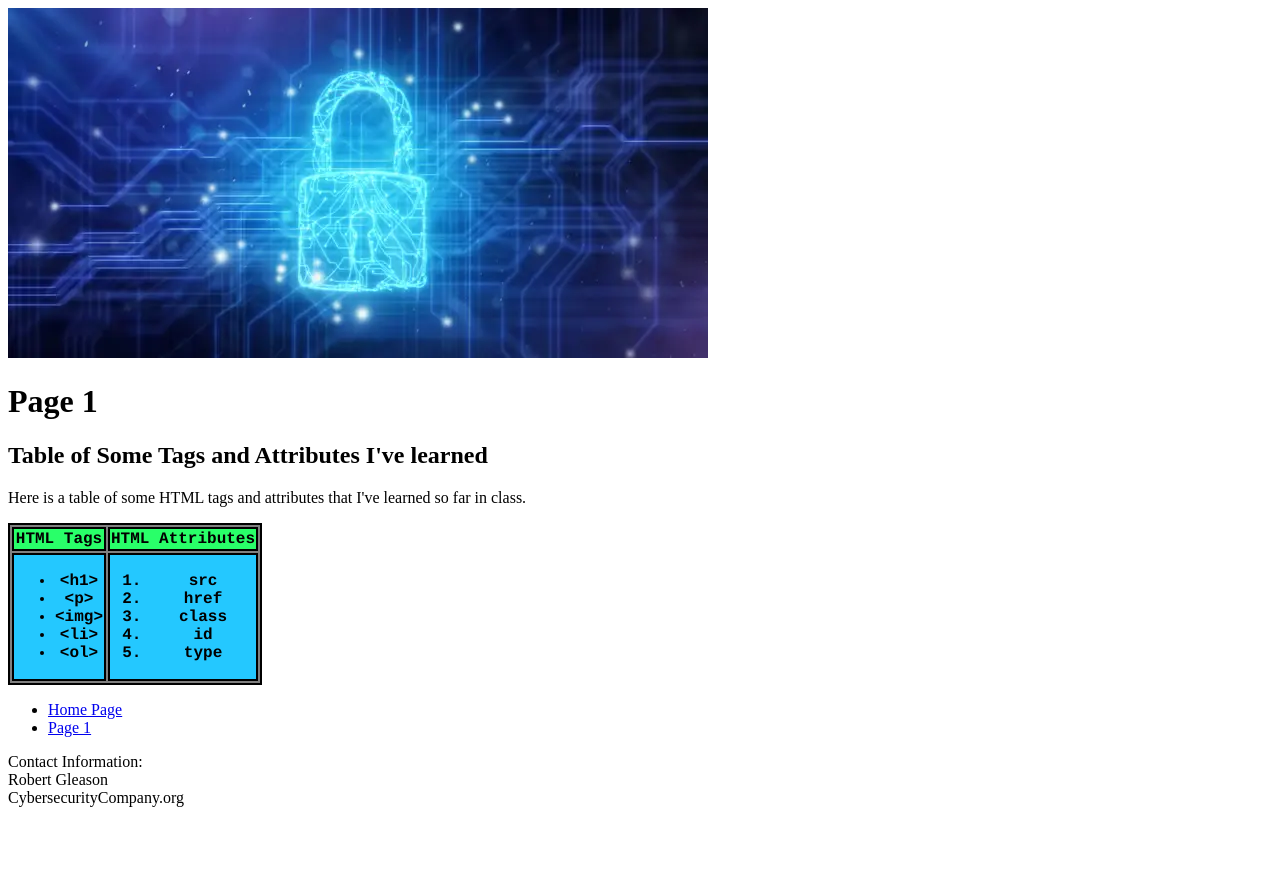
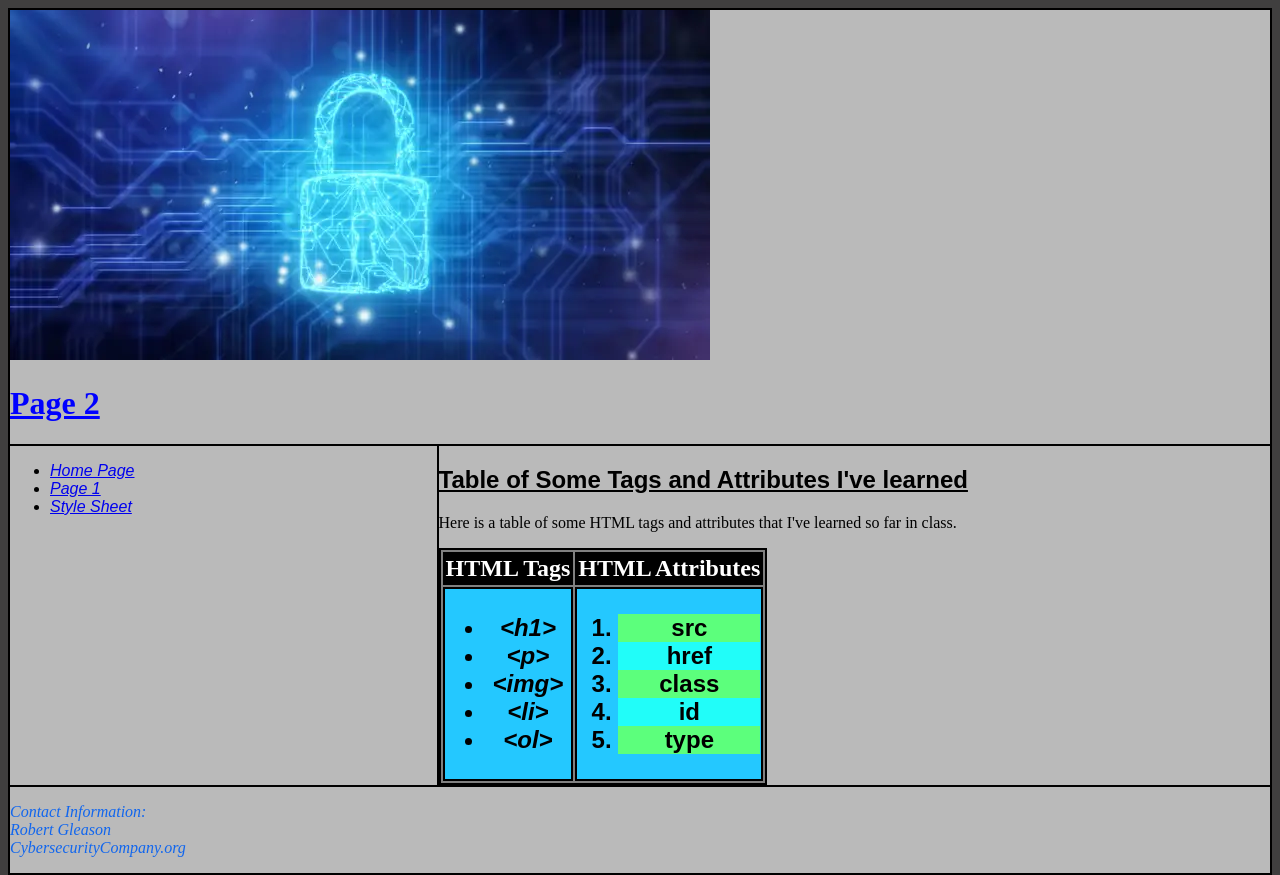
Before and after one commit to RobertGleason2/Internet-Programming-Project-1, a plain HTML site: page page2.html in a window 1280 px wide. Before the commit the page ends 807 px from the top, so only its background shows below. Drawn offline with Linux system fonts and the light colour scheme.

Commit message:
Added a bunch of different CSS and HTML code to edit the design of the pages. Each page now has a link to the CSS style page.

```diff
--- a/page2.html
+++ b/page2.html
@@ -1,3 +1,6 @@
+<!--Robert Gleason-->
+<!--9/25/2023-->
+<!--CPSC 2125-->
 <!DOCTYPE html>
 <html>
 
@@ -9,12 +12,16 @@
 </head>
 
 <body>
+  <div class="layout">
+  <div class="header">
   <header>
-    <img src="images/cybersecuritybanner.jpeg">
+      <img src="images/cybersecuritybanner.jpeg">
+      <h1>Page 2</h1>
   </header>
+  </div>
+    <div class="main">
+  <main>
 
-  <main>
-    <h1>Page 1</h1>
     <h2>Table of Some Tags and Attributes I've learned</h2>
     <p>Here is a table of some HTML tags and attributes that I've learned so far in class.</p>
     <table >
@@ -42,18 +49,19 @@
           </ol>
         </th>
       </tbody>
-
-
     </table>
   </main>
-
+    </div>
+    <div class="nav">
   <nav>
     <ul>
       <li><a href="index.html">Home Page</a></li>
       <li><a href="page1.html">Page 1</a></li>
+      <li><a href=style.css>Style Sheet</a></li>
     </ul>
   </nav>
-
+    </div>
+    <div class="footer">
   <footer>
     <!-- I'm using fake organization company here and don't want to put my phone number in case other people start calling me-->
     <p>Contact Information:<br>
@@ -61,9 +69,9 @@
       CybersecurityCompany.org
     </p>
   </footer>
+    </div>
 
-
-
+  </div>
 </body>
 
 </html>
--- a/style.css
+++ b/style.css
@@ -1,22 +1,133 @@
+/*
+Robert Gleason
+9/25/2023
+CPSC 2125
+*/
 html {
   height: 100%;
   width: 100%;
 }
+
+/* Since most of the stuff on these pages aren't that big, I chose to use a 3x2 grid and specified the dimensions */
+.layout{
+  display: grid;
+  grid-template-rows: 100px 400px 100;
+  grid-template-columns: 200px 600px 200;
+  grid-template-areas:
+    "header header"
+    "nav    main  "
+    "footer footer"
+    ;
+  border: 1px solid black;
+  background-color: #bababa;
+}
+
+.header{
+  grid-area: header;
+  border: 1px solid black;
+  color: blue;
+
+}
+
+.main{
+  grid-area: main;
+  border: 1px solid black;
+}
+
+.nav{
+  grid-area: nav;
+  border: 1px solid black;
+}
+
+.footer{
+  grid-area: footer;
+  border: 1px solid black;
+  font-style: italic;
+  color: #1166ee;
+
+
+}
+
+body{
+  background-color: #403f3f;
+
+}
+
+a.active{
+
+  color: blue;
+
+}
+
+a:hover{
+  color: green !important;
+
+}
+
+a:visited{
+
+  color: red;
+
+}
+
+img{
+  max-width: 80%;
+}
+
+h1{
+
+  font-family:Times New Roman;
+  text-decoration: underline;
+
+}
+
+h2{
+  text-decoration: underline;
+  font-family: sans-serif;
+
+}
+
+/* I don't really know why the second upper level item is not following the rules set and couldn't really figure it out. It has something to do with the nested lists but i couldn't figure them out. */
+/* This will have the ordered list target the even list items*/
+ol>li:nth-child(even){
+  background-color: #21fdf9;
+
+}
+
+/* This will have the ordered list target the odd list items*/
+ol>li:nth-child(odd){
+  background-color: #5cff7c;
+
+}
+
+li{
+  font-family: Arial;
+}
+
+ul{
+  font-style: italic;
+}
+
 /* Just a simple CSS object to make a boder for the table*/
-/* Had a little fun making the color of the table and tried not to make it hard on the eyes*/
 th, table{
   border: 2px solid black;
 }
+
 table{
-    background-color: gray;
+  background-color: gray;
+
 }
 
 thead{
-  background-color: #29ff69;
-  font-family: courier;
+  background-color: black;
+  color: white;
+  font-family: serif;
+  font-size: 1.5em;
 
 }
+
 tbody{
   background-color: #24c8ff;
-    font-family: courier;
+  font-family: serif;
+  font-size: 1.5em;
 }
```
Also changed, not shown: index.html (+15 -7 lines), page1.html (+17 -5 lines).
